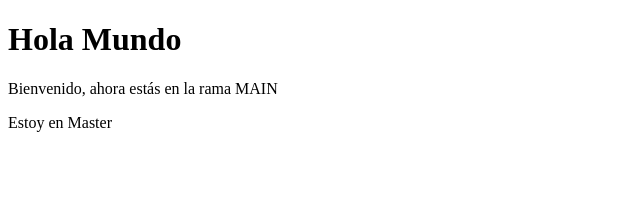
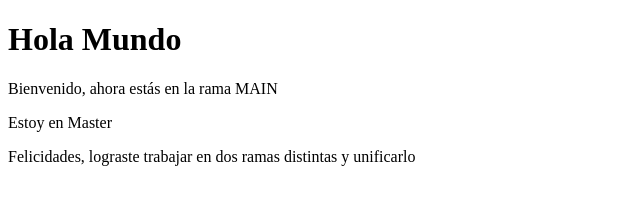
Before and after one commit to Franco-Ezequiel-Marchegiani/prueba-rama, a plain HTML site: page index.html in a window 1280 px wide. Shown: the whole page, without its empty margins (0-640 px from the left). Drawn offline with Linux system fonts and the light colour scheme.

Commit message:
Felicitaciones

```diff
--- a/index.html
+++ b/index.html
@@ -10,5 +10,6 @@
     <h1>Hola Mundo</h1>
     <p>Bienvenido, ahora estás en la rama MAIN</p>
     <p>Estoy en Master</p>
+    <p>Felicidades, lograste trabajar en dos ramas distintas y unificarlo</p>
 </body>
 </html>
```
